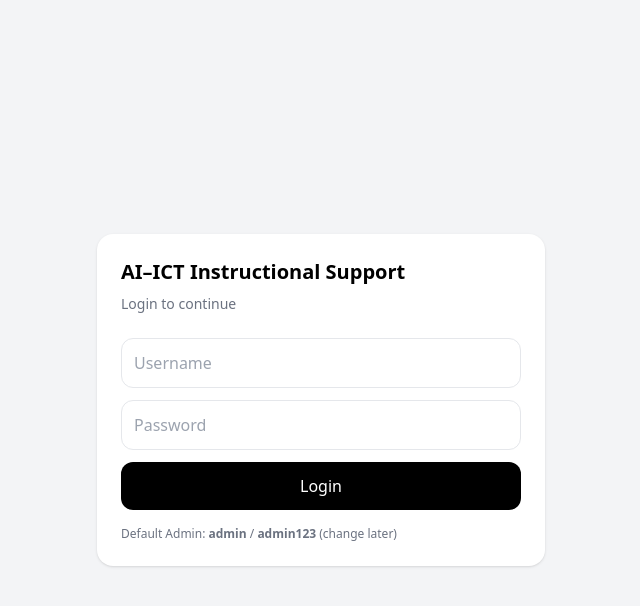
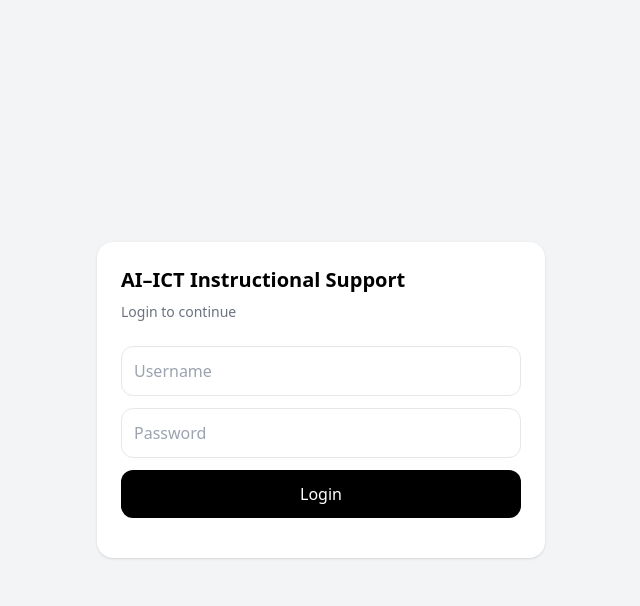
Before and after one commit to orah4/aipstedu, a Flask app: page /login in a window 1280 px wide. Shown: the top 606 px of the page, without its empty margins (319-959 px from the left). Run offline with Flask 3, Linux system fonts and the light colour scheme; parts of the project's set-up code (start-up, migrations or seed data) failed here and were passed over; some libraries are stand-ins or nearby versions.

Commit message:
Update user_login.html

```diff
--- a/templates/user_login.html
+++ b/templates/user_login.html
@@ -31,7 +31,7 @@
     </form>
 
     <div class="mt-4 text-xs text-gray-500">
-      Default Admin: <b>admin</b> / <b>admin123</b> (change later)
+
     </div>
   </div>
 
```
